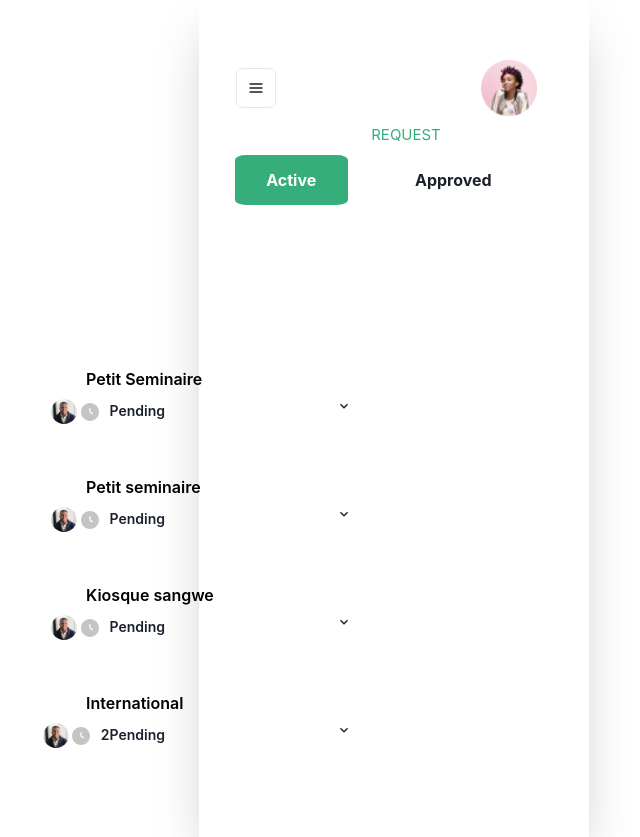
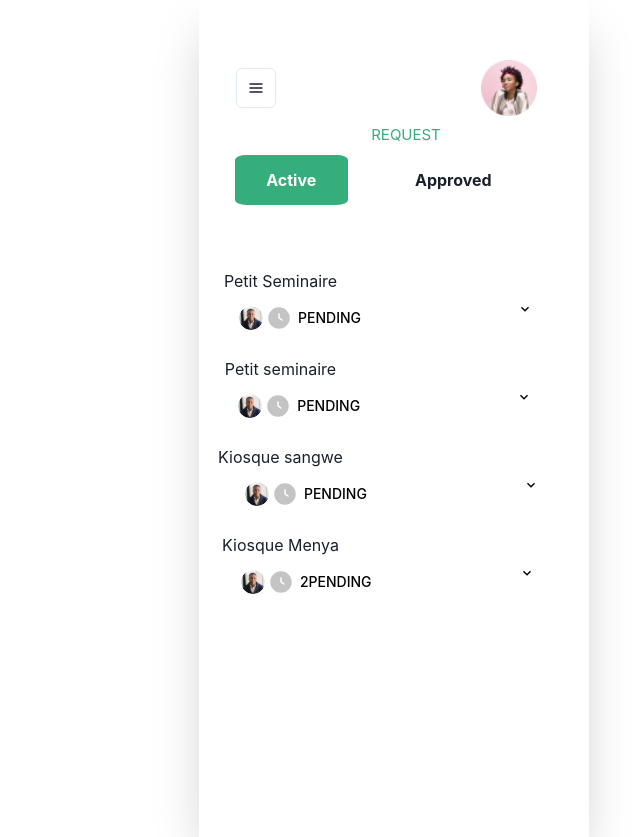
Before and after one commit to AclisAfrica/react-we-share-app, a React (Create React App) app: page /Passengers in a window 1280 px wide. Shown: the whole page, without its empty margins (246-886 px from the left). Built offline with nearby package versions, Linux system fonts and the light colour scheme.

Commit message:
Passenger working

```diff
--- a/src/App.css
+++ b/src/App.css
@@ -250,99 +250,11 @@ color: #C4C4C4;
   position: relative;
   left: -85px;
 }
-.Pass_desc{
-  display: flex;
-    flex-direction: row;
-    justify-content: center;
-    align-items: flex-start;
- position:relative;
- top:-10px;
- left:-100px;
-    width: 300px;
-    height: 100px;
-    border-radius: 8px;
-}
 
 
-.Pass_desc:hover {
-  background-color: #EEF2E6;
-}
 
-.Pass_desc h3{
-  display: flex;
-    flex-direction: row;
-    align-items: center;
-    width: 286px;
-      height: 20px;
-      font-family: 'Inter';
-      font-style: normal;
-      font-weight: 400;
-      font-size: 16px;
-      line-height: 150%;
-      color: #000000;
-      position: relative;
-      top: 140px;
-      left: -30px;
 
-}
-.Pass_text{
 
-    display:"flex";
-    flex-Direction:'row';
-    align-items:'center';
-    vertical-Align:"top";
-    width:'20rem';
-    height:'40px';
-    font-Style:'normal';
-    font-weight:"600";
-    font-size:"16px";
-    color:"#000000";
-    position:"relative";
-    top:"150px";
-    left:"70px";
-}
-.location {
-display: flex;
-
-  align-items: center;
-  padding: 0px;
-  gap: 8px;
-  position: relative;
-  top: 160px;
-  left: -49px;
-    font-style: normal;
-    font-weight: 600;
-    font-size: 16px;
-    line-height: 125%;
-    color: #000000;
-  width: 296px;
-  height: 20px;
-
-}
-.Pass_desc h5{
-  width: 6px;
-    height: 15px;
-    font-family: 'Inter';
-    font-style: normal;
-    font-weight: 700;
-    font-size: 12px;
-    line-height: 125%;
-    color: #000000;
-    position:relative;
-  left:-132px;
-    top:195px;
-}
-.Pending {
-  width: 90px;
-  height: 15px;
-  font-style: normal;
-  font-weight: 600;
-  font-size: 14px;
-  line-height: 124%;
-  position: relative;
-  left: -230px;
-  top: 193px;
-}
 .Req_desc{
   display: flex;
     flex-direction: row;
--- a/src/views/Passengers.jsx
+++ b/src/views/Passengers.jsx
@@ -10,13 +10,10 @@ import {
   MenuButton,
   MenuList,
   MenuItem,
-  MenuItemOption,
-  MenuGroup,
-  MenuOptionGroup,
-  MenuDivider,
 
 
 } from '@chakra-ui/react';
+import styled from 'styled-components';
 import {ChevronDownIcon} from '@chakra-ui/icons'
 import NavBar from'../Components/NavBar.jsx';
 import Header from'../Components/Header.jsx'
@@ -30,37 +27,29 @@ export default function Passengers() {
      {
        id:1,
   Location:"Petit Seminaire",
-  img:"/images/Line 2.svg",
-  usersImage:"images/Users.svg",
-  circle:"images/Time_circle.svg",
-  Pending :"Pending",
-  pickUp:"confirm",
+    Pending :"Pending",
+
 },{
   id:2,
 
   Location:"Petit seminaire ",
   img:"/images/Line 2.svg",
-  usersImage:"images/Users.svg",
-  circle:"images/Time_circle.svg",
   Pending :"Pending",
 
 },{
   id:3,
   Location:"Kiosque sangwe",
-  img:"/images/Line 2.svg",
-  circle:"images/Time_circle.svg",
   Pending :"Pending",
 
 },{
  id:4,
-  Location:"International",
-  img:"/images/Line 2.svg",
-  circle:"images/Time_circle.svg",
+  Location:" Kiosque Menya",
   Pending :" 2Pending",
 
 }
     ]
   return (
+    <Container>
        <Center>
       <Stack
        maxW={'390px'}
@@ -79,37 +68,25 @@ export default function Passengers() {
        {
         Pass_desc.map((data)=>(
           <Box className='Pass_desc' key={data.id}>
-
             <h1 className="location">{data.Location}</h1>
-
-      <Image
-      position=" relative"
-width="60px"
-height= "25px"
-left="-240px"
-top="190px"
-
-      src='images/guy.svg'/>
-
-
-             <Image
-              position=" relative"
-width="30px"
-height= "20px"
-left="-240px"
-top="193px"
-              src='images/Time_Circle.svg'/>
-           <h4 className="Pending">{data.Pending}</h4>
+            <img  src='images/guy.svg'/>
+             <img src='images/Time_Circle.svg'/>
+             <h4 >{data.Pending}</h4>
 
         <Menu>
   <MenuButton as={Button}
     width="24px"
-       height="24px"
+       height="80px"
  position="relative"
- left="-80px"
- top="185px"
+ left="30px"
+ top="0px"
  gap="10px"
- bg="white"
+color="black"
+bg=" "
+colorScheme=" "
+  _hover={{
+              bg: '#eef2e6',
+            }}
   rightIcon={<ChevronDownIcon />}>
 
   </MenuButton>
@@ -126,5 +103,48 @@ top="193px"
        }
       </Stack>
     </Center>
+    </Container>
   );
 }
+const Container= styled.div`
+.Pass_desc{
+    display: flex;
+    flex-direction: row;
+    justify-content: center;
+    align-items: flex-start;
+ position:relative;
+ top:50px;
+ left:-20px;
+    width: 300px;
+    height: 80px;
+    border-radius: 8px;
+
+  img{
+padding: 2px;
+width: 28px;
+height: 28px;
+border-radius: 32px;
+position:relative;
+top:35px;
+left:-100px;
+  }
+  h4{
+    position:relative;
+    top:40px;
+    left:-95px;
+width: 73px;
+height: 18px;
+font-family: 'Inter';
+font-style: normal;
+font-weight: 500;
+font-size: 14px;
+line-height: 125%;
+text-transform: uppercase;
+color: #000000;
+  }
+}
+
+.Pass_desc:hover {
+  background-color: #EEF2E6;
+}
+`
```
Also changed, not shown: src/Components/file.jsx (deleted).
